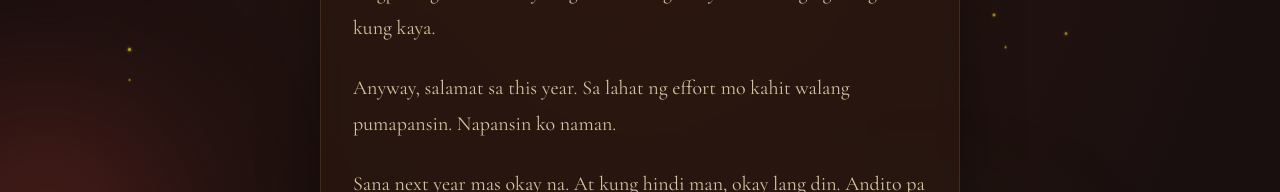
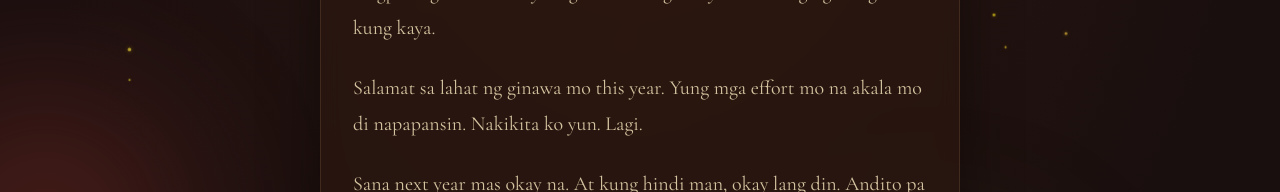
Before and after one commit to EngineerMark09/Pasko_2025, a plain HTML site: page dist/index.html in a window 1280 px wide. Both pictures are taken after a click on the button "Open Message". Shown: the part 369-561 px from the top of the page. Drawn offline with nearby package versions, Linux system fonts and the light colour scheme; files that its build step writes are made by us from their sources; files whose address does not match are found by name.

Commit message:
Fix message wording

```diff
--- a/dist/index.html
+++ b/dist/index.html
@@ -118,9 +118,9 @@
                     </p>
 
                     <p class="message-text fade-in-text">
-                        Anyway, salamat sa this year.
-                        Sa lahat ng effort mo kahit walang pumapansin.
-                        Napansin ko naman.
+                        Salamat sa lahat ng ginawa mo this year.
+                        Yung mga effort mo na akala mo di napapansin.
+                        Nakikita ko yun. Lagi.
                     </p>
 
                     <p class="message-text fade-in-text">
```
Also changed, not shown: index.html (+3 -3 lines).
